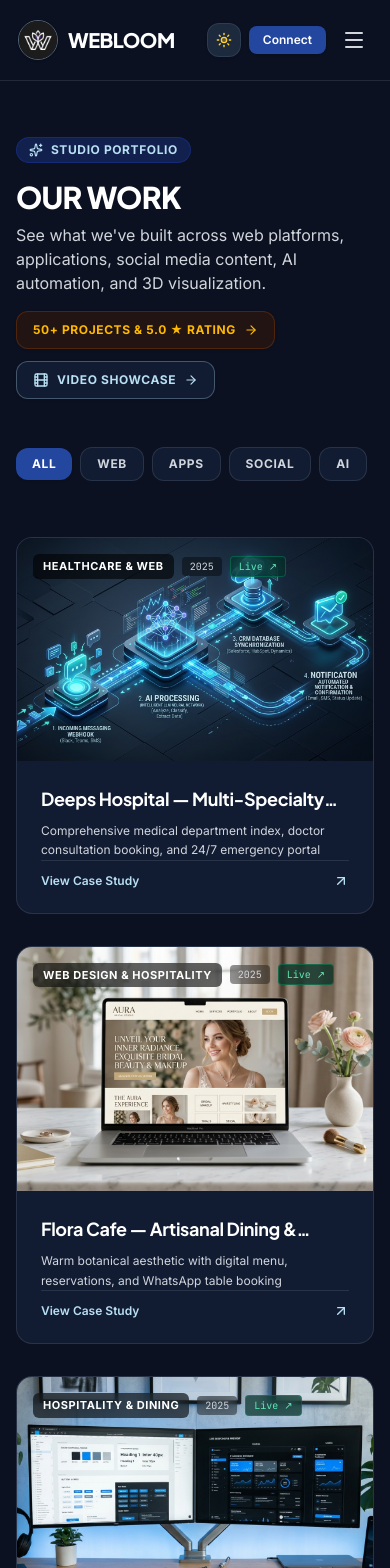
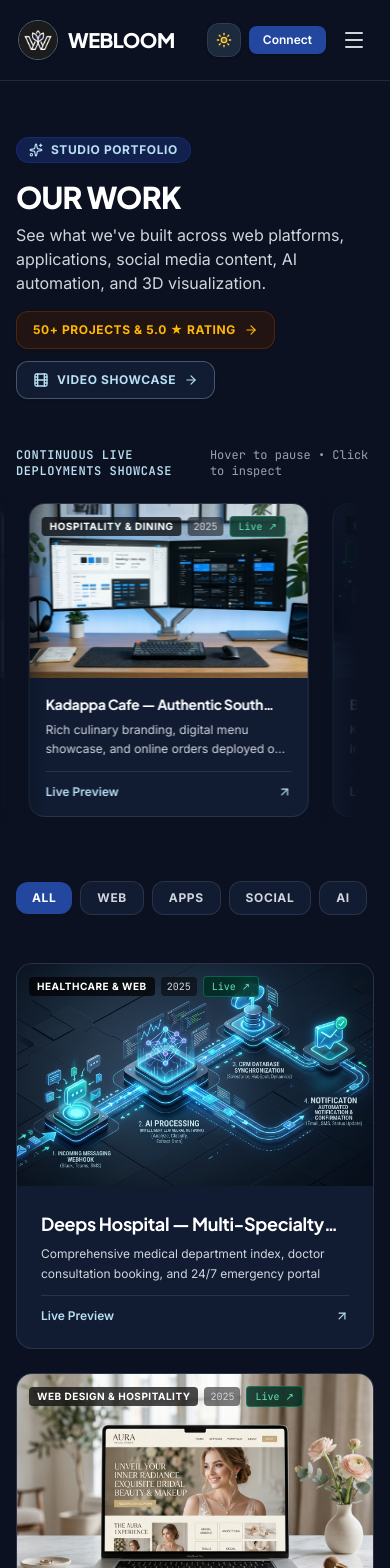
Before and after one commit to sumitkumar112006/webloom, a React (Vite) app: page /our-work in a window 390 px wide. Shown: the top 1568 px of the page. Built offline with nearby package versions, Linux system fonts and the light colour scheme.

Commit message:
feat: reduce project card size and create continuous right-to-left scrolling single line marquee

```diff
--- a/src/components/ProjectCard.tsx
+++ b/src/components/ProjectCard.tsx
@@ -5,24 +5,29 @@ import { ProjectItem } from '../data/projectsData';
 
 interface ProjectCardProps {
   project: ProjectItem;
-  variant?: 'large' | 'medium' | 'standard';
+  variant?: 'large' | 'medium' | 'standard' | 'compact';
 }
 
 export const ProjectCard: React.FC<ProjectCardProps> = ({
   project,
   variant = 'standard'
 }) => {
-  const isLarge = variant === 'large' || project.gridSpan === 'large';
+  const isCompact = variant === 'compact';
+  const isLarge = !isCompact && (variant === 'large' || project.gridSpan === 'large');
 
   return (
     <Link
       to={`/our-work/${project.id}`}
       className={`group relative flex flex-col justify-between overflow-hidden rounded-2xl bg-white dark:bg-[#111C33] border border-gray-200/80 dark:border-white/10 transition-all duration-300 card-hover ${
-        isLarge ? 'md:col-span-2' : 'col-span-1'
+        isCompact
+          ? 'w-[280px] sm:w-[320px] md:w-[340px] shrink-0'
+          : isLarge
+          ? 'md:col-span-2'
+          : 'col-span-1'
       }`}
     >
       {/* THUMBNAIL CONTAINER */}
-      <div className={`relative overflow-hidden bg-slate-900 ${isLarge ? 'aspect-[16/10]' : 'aspect-[16/11]'}`}>
+      <div className={`relative overflow-hidden bg-slate-900 ${isCompact ? 'aspect-[16/10]' : isLarge ? 'aspect-[16/10]' : 'aspect-[16/11]'}`}>
         <img
           src={project.thumbnail}
           alt={project.title}
@@ -31,29 +36,32 @@ export const ProjectCard: React.FC<ProjectCardProps> = ({
         />
 
         {/* OVERLAY WITH ACCENT BADGE */}
-        <div className="absolute top-4 left-4 flex flex-wrap items-center gap-2">
-          <span className="px-2.5 py-1 rounded-md text-[11px] font-bold uppercase tracking-wider bg-black/60 text-white backdrop-blur-md">
+        <div className="absolute top-3 left-3 flex flex-wrap items-center gap-1.5">
+          <span className="px-2 py-0.5 rounded text-[10px] font-bold uppercase tracking-wider bg-black/70 text-white backdrop-blur-md">
             {project.categoryLabel}
           </span>
-          <span className="px-2 py-0.5 rounded text-[10px] font-mono text-gray-300 bg-black/40 backdrop-blur">
+          <span className="px-1.5 py-0.5 rounded text-[10px] font-mono text-gray-300 bg-black/50 backdrop-blur">
             {project.year}
           </span>
           {project.liveUrl && (
-            <span className="px-2 py-0.5 rounded text-[10px] font-mono text-emerald-300 bg-emerald-950/70 border border-emerald-500/30 backdrop-blur">
+            <span className="px-2 py-0.5 rounded text-[10px] font-mono text-emerald-300 bg-emerald-950/80 border border-emerald-500/40 backdrop-blur">
               Live ↗
             </span>
           )}
         </div>
 
-        <div className="absolute top-4 right-4 h-9 w-9 rounded-full bg-white/90 text-[#101A35] flex items-center justify-center opacity-0 group-hover:opacity-100 transition-opacity duration-200 shadow-md">
-          <ArrowUpRight className="h-4 w-4" />
+        <div className="absolute top-3 right-3 h-8 w-8 rounded-full bg-white/90 text-[#101A35] flex items-center justify-center opacity-0 group-hover:opacity-100 transition-opacity duration-200 shadow-md">
+          <ArrowUpRight className="h-3.5 w-3.5" />
         </div>
       </div>
 
       {/* TEXT METADATA */}
-      <div className="p-6">
-        <div className="flex items-baseline justify-between gap-2 mb-2">
-          <h3 className="text-lg font-bold text-[#101A35] dark:text-white group-hover:text-[#23469F] dark:group-hover:text-[#B9DFF2] transition-colors font-display line-clamp-1">
+      <div className={isCompact ? 'p-4 sm:p-5 flex-1 flex flex-col justify-between' : 'p-6'}>
+        <div>
+          <div className="flex items-baseline justify-between gap-2 mb-1.5">
+            <h3 className={`font-bold text-[#101A35] dark:text-white group-hover:text-[#23469F] dark:group-hover:text-[#B9DFF2] transition-colors font-display line-clamp-1 ${
+              isCompact ? 'text-sm sm:text-base' : 'text-lg'
+            }`}>
               {project.title}
             </h3>
           </div>
@@ -61,13 +69,14 @@ export const ProjectCard: React.FC<ProjectCardProps> = ({
           <p className="text-xs text-gray-600 dark:text-gray-300 line-clamp-2 leading-relaxed">
             {project.tagline}
           </p>
+        </div>
 
         {/* VIEW CASE STUDY LINK */}
-        <div className="pt-3 border-t border-gray-100 dark:border-white/10 flex items-center justify-between">
-          <span className="text-xs font-semibold text-[#23469F] dark:text-[#B9DFF2] group-hover:text-[#101A35] dark:group-hover:text-white transition-colors">
-            View Case Study
+        <div className="pt-3 mt-3 border-t border-gray-100 dark:border-white/10 flex items-center justify-between text-xs">
+          <span className="font-semibold text-[#23469F] dark:text-[#B9DFF2] group-hover:text-[#101A35] dark:group-hover:text-white transition-colors">
+            {project.liveUrl ? 'Live Preview' : 'Case Study'}
           </span>
-          <ArrowUpRight className="h-4 w-4 text-[#23469F] dark:text-[#B9DFF2] group-hover:translate-x-0.5 group-hover:-translate-y-0.5 transition-transform" />
+          <ArrowUpRight className="h-3.5 w-3.5 text-[#23469F] dark:text-[#B9DFF2] group-hover:translate-x-0.5 group-hover:-translate-y-0.5 transition-transform" />
         </div>
       </div>
     </Link>
--- a/src/index.css
+++ b/src/index.css
@@ -131,3 +131,24 @@
     transparent 50px
   );
 }
+
+/* Continuous Right-to-Left Infinite Marquee */
+@keyframes marquee-scroll-left {
+  0% {
+    transform: translateX(0%);
+  }
+  100% {
+    transform: translateX(-50%);
+  }
+}
+
+.animate-marquee-left {
+  display: flex;
+  width: max-content;
+  animation: marquee-scroll-left 45s linear infinite;
+  will-change: transform;
+}
+
+.animate-marquee-left:hover {
+  animation-play-state: paused;
+}
--- a/src/pages/HomePage.tsx
+++ b/src/pages/HomePage.tsx
@@ -54,15 +54,21 @@ export const HomePage: React.FC<HomePageProps> = ({ onOpenContact }) => {
             </Link>
           </div>
 
-          {/* Varied Editorial Grid */}
-          <div className="grid grid-cols-1 md:grid-cols-2 gap-8">
-            {featuredProjects.map((project, idx) => (
-              <ProjectCard
-                key={project.id}
-                project={project}
-                variant={idx === 0 ? 'large' : 'medium'}
-              />
-            ))}
+          {/* SINGLE LINE CONTINUOUS SCROLLING MARQUEE (RIGHT TO LEFT) */}
+          <div className="relative w-full overflow-hidden py-4 -mx-4 sm:-mx-6 lg:-mx-12 xl:-mx-16 2xl:-mx-20 px-4 sm:px-6 lg:px-12 xl:px-16 2xl:px-20">
+            {/* Fade gradients on left & right edges */}
+            <div className="pointer-events-none absolute left-0 top-0 bottom-0 w-12 sm:w-20 bg-gradient-to-r from-white dark:from-[#0B1120] to-transparent z-10" />
+            <div className="pointer-events-none absolute right-0 top-0 bottom-0 w-12 sm:w-20 bg-gradient-to-l from-white dark:from-[#0B1120] to-transparent z-10" />
+
+            <div className="animate-marquee-left flex items-stretch gap-6">
+              {[...projectsData, ...projectsData].map((project, idx) => (
+                <ProjectCard
+                  key={`${project.id}-${idx}`}
+                  project={project}
+                  variant="compact"
+                />
+              ))}
+            </div>
           </div>
         </div>
       </section>
--- a/src/pages/PortfolioPage.tsx
+++ b/src/pages/PortfolioPage.tsx
@@ -51,8 +51,35 @@ export const PortfolioPage: React.FC = () => {
           </div>
         </div>
 
+        {/* CONTINUOUS LIVE DEPLOYMENT MARQUEE (RIGHT TO LEFT) */}
+        <div className="mb-14">
+          <div className="flex items-center justify-between mb-4">
+            <span className="text-xs font-mono font-bold uppercase tracking-wider text-[#23469F] dark:text-[#B9DFF2]">
+              Continuous Live Deployments Showcase
+            </span>
+            <span className="text-xs font-mono text-gray-500 dark:text-gray-400">
+              Hover to pause • Click to inspect
+            </span>
+          </div>
+
+          <div className="relative w-full overflow-hidden py-2 -mx-4 sm:-mx-6 lg:-mx-12 xl:-mx-16 2xl:-mx-20 px-4 sm:px-6 lg:px-12 xl:px-16 2xl:px-20">
+            <div className="pointer-events-none absolute left-0 top-0 bottom-0 w-12 sm:w-20 bg-gradient-to-r from-[#F6F8FC] dark:from-[#0B1120] to-transparent z-10" />
+            <div className="pointer-events-none absolute right-0 top-0 bottom-0 w-12 sm:w-20 bg-gradient-to-l from-[#F6F8FC] dark:from-[#0B1120] to-transparent z-10" />
+
+            <div className="animate-marquee-left flex items-stretch gap-6">
+              {[...projectsData, ...projectsData].map((project, idx) => (
+                <ProjectCard
+                  key={`marquee-${project.id}-${idx}`}
+                  project={project}
+                  variant="compact"
+                />
+              ))}
+            </div>
+          </div>
+        </div>
+
         {/* 10 — CATEGORY FILTER BUTTONS */}
-        <div className="flex items-center gap-2 overflow-x-auto pb-4 mb-10 scrollbar-none">
+        <div className="flex items-center gap-2 overflow-x-auto pb-4 mb-8 scrollbar-none">
           {categories.map((cat) => (
             <button
               key={cat}
@@ -69,18 +96,15 @@ export const PortfolioPage: React.FC = () => {
           ))}
         </div>
 
-        {/* VARIED EDITORIAL GRID */}
-        <div className="grid grid-cols-1 md:grid-cols-2 gap-8">
-          {filteredProjects.map((project, idx) => {
-            const variantType = project.gridSpan === 'large' ? 'large' : project.gridSpan === 'medium' ? 'medium' : (idx % 3 === 0 ? 'large' : 'standard');
-            return (
-              <ProjectCard
-                key={project.id}
-                project={project}
-                variant={variantType}
-              />
-            );
-          })}
+        {/* COMPACT DIRECTORY GRID */}
+        <div className="grid grid-cols-1 sm:grid-cols-2 lg:grid-cols-3 xl:grid-cols-4 gap-6">
+          {filteredProjects.map((project) => (
+            <ProjectCard
+              key={project.id}
+              project={project}
+              variant="standard"
+            />
+          ))}
         </div>
 
         {filteredProjects.length === 0 && (
```
Lines whose indentation alone changed are shown as unchanged.
